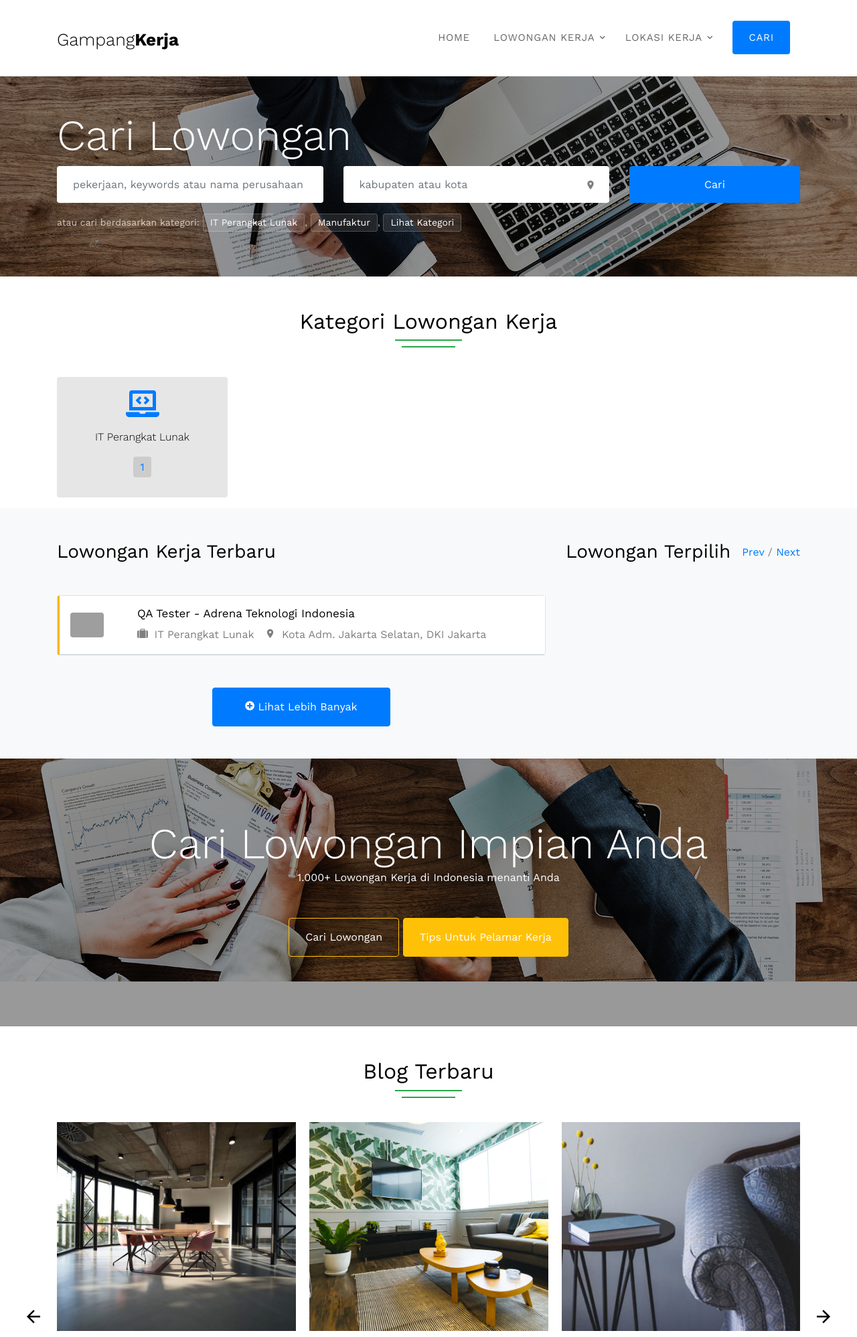
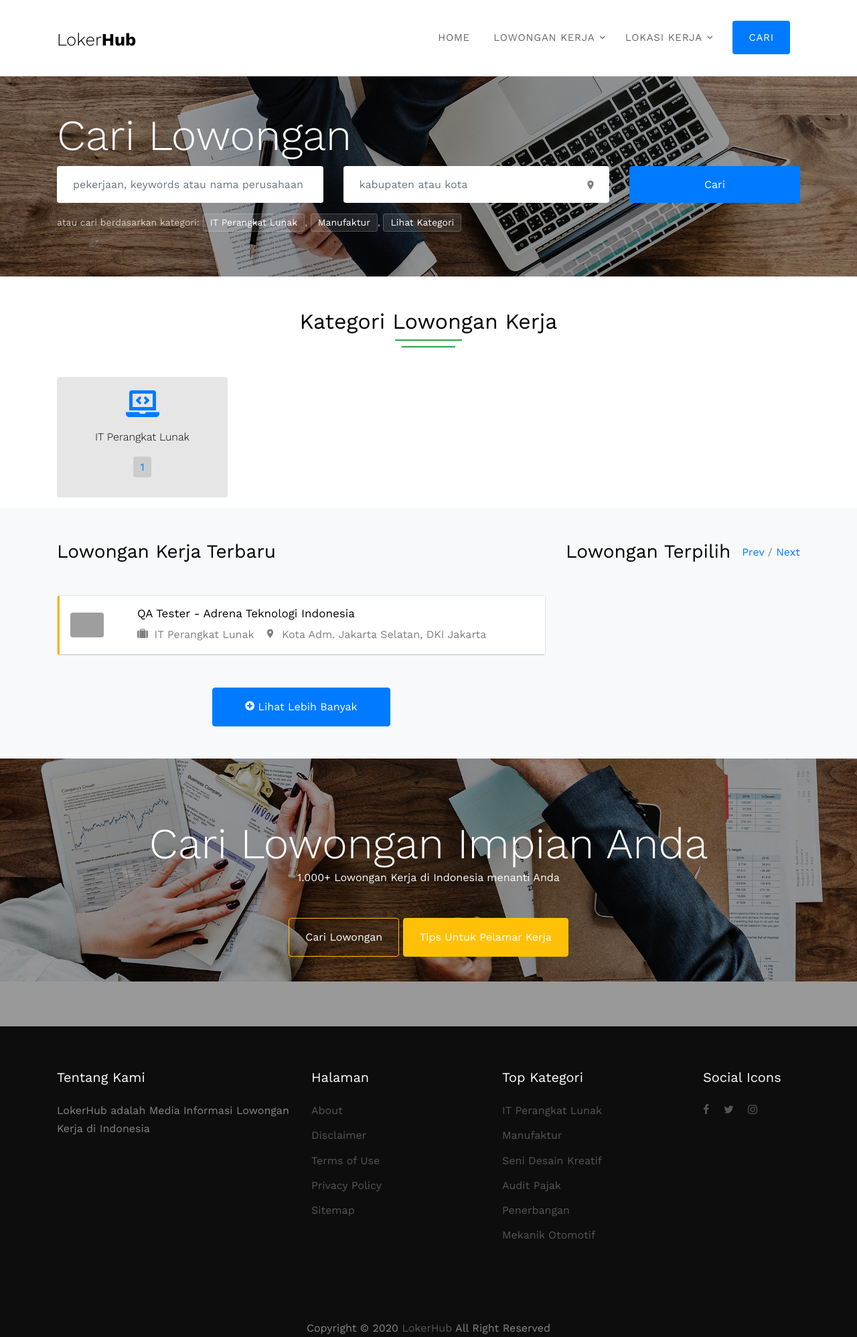
Before and after one commit to Ir001/gampang-kerja, a CodeIgniter app: page /database/index.php/home/index in a window 1280 px wide. Shown: the top 1997 px of the page at 67% size. Run offline with CodeIgniter, Linux system fonts and the light colour scheme; data comes from the database, SQL or seed files in the repository; some libraries are stand-ins or nearby versions; some web fonts are replaced; grey boxes are pictures that could not be loaded.

Commit message:
Production

```diff
--- a/application/config/config.php
+++ b/application/config/config.php
@@ -1,7 +1,7 @@
 <?php
 defined('BASEPATH') OR exit('No direct script access allowed');
 date_default_timezone_set('Asia/Jakarta');
-$config['site_name'] = 'Gampang Kerja';
+$config['site_name'] = 'LokerHub';
 /*
 |--------------------------------------------------------------------------
 | Base Site URL
@@ -24,13 +24,12 @@ $config['site_name'] = 'Gampang Kerja';
 | a PHP script and you can easily do that on your own.
 |
 */
-// $config['base_url'] = 'https://www.gampang-kerja.com/'; /* Production */
-// $config['base_url'] = 'http://gampang-kerja.ant/'; /* Without port */
-$config['base_url'] = 'http://gampang-kerja.ant:8080/'; /* With port */
+// $config['base_url'] = 'http://gampang-kerja.ant:8080/'; /* With port */
+$config['base_url'] = 'https://lokerhub.com/'; /* Production */
 $config['adsense'] = '';
 $config['tag_manager'] = '';
-$config['keyword'] = 'Gampang-kerja.com, Gampang Kerja, Info Loker, Media Informasi Lowongan Kerja Indonesia';
-$config['description'] = 'Media Informasi Lowongan Kerja Indonesia';
+$config['keyword'] = 'lokerhub.com, lokerhub, Info Loker, Media Informasi Lowongan Kerja Indonesia';
+$config['description'] = 'Media Informasi Lowongan Kerja di Indonesia';
 $config['google_search_console'] = '';
 $config['dmca'] = '';
 $config['yandex'] = '';
--- a/application/controllers/Home.php
+++ b/application/controllers/Home.php
@@ -186,11 +186,17 @@ class Home extends CI_Controller {
 	}
 	public function page($permalink){
 		$permalink = htmlspecialchars($permalink);
-		$data['post'] = $this->mloker->get_page($permalink);
-		$data['sejenis'] = $this->mpencarian->get();
-		$data['description'] = substr(strip_tags($data['post']['content']),0,120);
-		$data['keyword'] = $data['post']['title'].' Gampang Keja';
-		$this->theme->display_user('user/page', ucwords($data['post']['title']), $data);
+		$check = $this->mloker->get_page_num($permalink);
+		if($check > 0){
+
+			$data['post'] = $this->mloker->get_page($permalink);
+			$data['sejenis'] = $this->mpencarian->get();
+			$data['description'] = substr(strip_tags($data['post']['content']),0,120);
+			$data['keyword'] = $data['post']['title'].' Gampang Keja';
+			$this->theme->display_user('user/page', ucwords($data['post']['title']), $data);
+		}else{
+			redirect(base_url());
+		}
 	}
 	public function clear(){
 		$confirm = $this->input->post('confirm', true);
--- a/application/models/Mloker.php
+++ b/application/models/Mloker.php
@@ -13,6 +13,9 @@
         }
         public function get_page($permalink){
             return $this->db->get_where('page', ['permalink' => $permalink, 'status' => 1])->row_array();
+        }
+        public function get_page_num($permalink){
+            return $this->db->get_where('page', ['permalink' => $permalink, 'status' => 1])->num_rows();
         }
         public function get_by_category($category){
             $this->db->select('loker.*, loker.description as loker_description,category_name, industri_name,perusahaan.*,kabupaten.nama as kabupaten, provinsi.nama as provinsi, perusahaan.description as perusahaan_description');
--- a/application/views/theme/user.php
+++ b/application/views/theme/user.php
@@ -14,7 +14,7 @@
         <meta name="keywords" content="<?=@$keyword ? $keyword : $this->config->item('keyword');?>">
         <meta name="description" content="<?=@$description ? $description : $this->config->item('description');?>">
         <meta content='indonesia' name='geo.placename'/>
-        <meta content='Gampang Kerja' name='Author'/>
+        <meta content='LokerHub' name='Author'/>
         <meta content='general' name='rating'/>
         <meta content='id' name='geo.country'/>
         <meta content='<?=$this->config->item('google_site_console');?>' name='google-site-verification'/>
@@ -93,7 +93,7 @@
                 <div class="py-1">
                     <div class="row align-items-center">
                     <div class="col-2">
-                        <h2 class="mb-0 site-logo"><a href="<?=base_url();?>">Gampang<strong class="font-weight-bold">Kerja</strong> </a></h2>
+                        <h2 class="mb-0 site-logo"><a href="<?=base_url();?>">Loker<strong class="font-weight-bold">Hub</strong> </a></h2>
                     </div>
                     <div class="col-10">
                         <nav class="site-navigation text-right" role="navigation">
@@ -172,7 +186,7 @@
             <div class="row">
             <div class="col-md-4">
                 <h3 class="footer-heading mb-4 text-white">Tentang Kami</h3>
-                <p>Lorem ipsum dolor sit amet, consectetur adipisicing elit. Repellat quos rem ullam, placeat amet.</p>
+                <p>LokerHub adalah <?=$this->config->item('description');?></p>
                 <!-- <p><a href="#" class="btn btn-primary pill text-white px-4">Read More</a></p> -->
             </div>
             <div class="col-md-6">
@@ -219,7 +232,7 @@
             <div class="row pt-5 mt-5 text-center">
             <div class="col-md-12">
                 <p>
-                    Copyright &copy; <?=date('Y');?> <a href="#">GampangKerja</a>  All Right Reserved
+                    Copyright &copy; <?=date('Y');?> <a href="<?=base_url()?>">LokerHub</a>  All Right Reserved
                 </p>
             </div>
 
--- a/application/views/user/landing.php
+++ b/application/views/user/landing.php
@@ -129,7 +129,7 @@
         </div>
 
 
-        <div class="py-5 block-15">
+        <!-- <div class="py-5 block-15">
         <div class="container">
             <div class="row">
             <div class="col-md-6 mx-auto text-center mb-5 section-heading">
@@ -245,4 +245,4 @@
 
             </div>
         </div>
-        </div>
+        </div> -->
--- a/application/views/user/list.php
+++ b/application/views/user/list.php
@@ -11,7 +11,7 @@
                     <div class="row">
                         <div class="col-md-6 mb-3 mb-md-0">
                             <input type="text" name="q" value="<?=@$search != null ? ucwords(htmlspecialchars($search)) : '';?>" class="mr-3 form-control shadow border-0 px-4" placeholder="pekerjaan, keywords atau nama perusahaan ">
-                            <input type="button" id='btn-clear' class="btn btn-sm mt-2 btn-info" value="Bersihkan Riwayat Pencarian">
+                            <?=@$search != null || $kota != null ? '<input type="button" id="btn-clear" class="btn btn-sm mt-2 btn-info" value="Bersihkan Riwayat Pencarian">' : '';?>
                         </div>
                         <div class="col-md-6 mb-3 mb-md-0">
                         <div class="input-wrap">
--- a/application/views/user/single.php
+++ b/application/views/user/single.php
@@ -76,7 +76,7 @@
                         <button id="btn-lamar" class="btn btn-primary py-2 px-4">Lamar Kerjaan</button>
                         <?php endif;?>
                     </p>
-                    <p class="alert alert-sm alert-danger">Disclaimer: Melamar Kerja di <b>GampangKerja</b> tidak dipungut biaya</p>
+                    <p class="alert alert-sm alert-danger">Disclaimer: Melamar Kerja di <b><?=$this->config->item('site_name');?></b> tidak dipungut biaya</p>
                         <div class="sharethis-inline-share-buttons mb-3"></div>
                     </div>
             </div>
```
Also changed, not shown: other parts of application/views/theme/user.php (+32 -19 lines).
